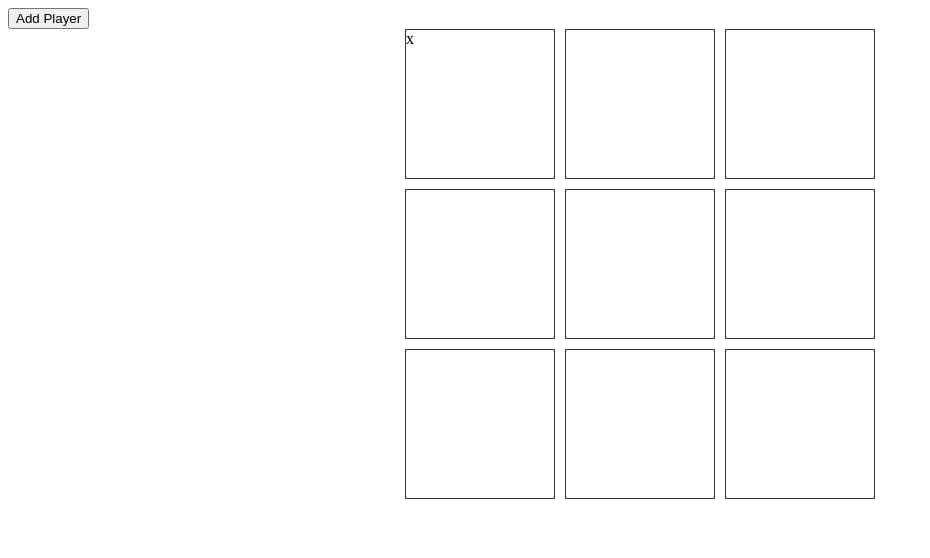
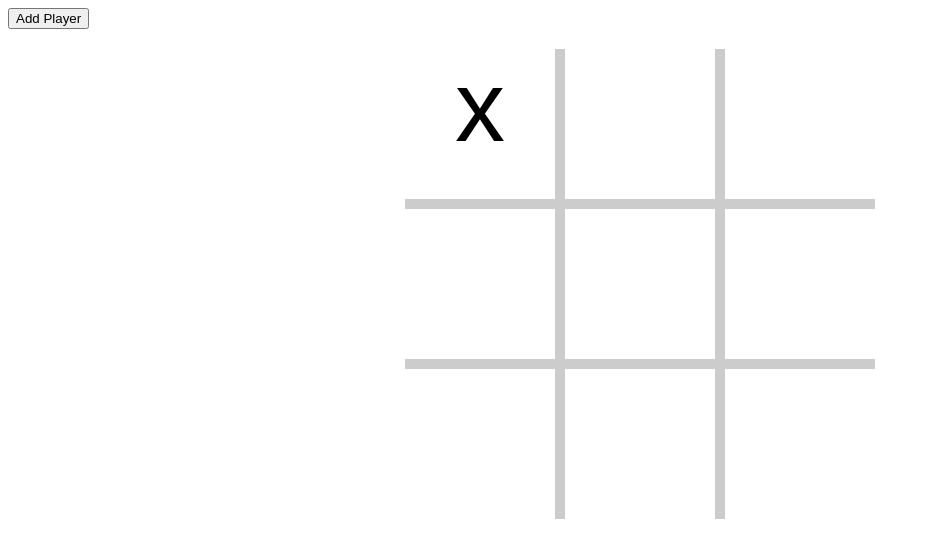
Before and after one commit to cvfavano/tictactoe, a plain HTML site: page index.html in a window 1280 px wide. Both pictures are taken after a click on the element 480 px from the left and 104 px from the top of the page. Shown: the whole page, without its empty margins (0-930 px from the left). Drawn offline with Linux system fonts and the light colour scheme.

Commit message:
Added css changes, and game logic for storing input and updating display

```diff
--- a/script.js
+++ b/script.js
@@ -6,40 +6,90 @@ const playerFactory = (name, sign) => {
     }
 }
 
+const player1 = playerFactory("christa","x");
+const player2 = playerFactory("jordan","o");
+
+
+const gameManager = (() => {
+    let _board = [[],[],[]];
+    let isTurn;
+
+    let getPlayer = ( ) => {
+        if(isTurn == player2  || isTurn == null){
+            return isTurn = player1;
+
+        }
+        else {
+          return   isTurn = player2;
+           // return player2;
+        }
+
+    }
+    let boardUpdate = (obj) => {
+        _board[obj.arr[0]][obj.arr[1]] = player1.sign;
+        console.log(_board)
+        console.log('isWin?')
+    }
+    return {
+       boardUpdate,
+       getPlayer,
+       isTurn
+    }
+})()
+
+const isWin = ((player, board)=>{
+    const winningCombinations = [
+        [00,01,02],
+        [10,11,12],
+        [20,21,22],
+        [00,11,22], //diagonal
+        [02,11,20], //diagonal
+        [00,10,20], //vertical
+        [01,11,21], //vertical
+        [02,21,12]  //vertical
+    ]
+})()
+
 const gameBoard = (() => {
 
      let storeCell  = (obj) => {
         console.log(obj)
-        if(obj != null){
 
-            console.log(obj);
+        if(obj.arr != ''  ){
             displayController.updateDisplay(obj.event);
-
             return gameManager.boardUpdate(obj)
         }
 
         else{
             console.log('error')
-             return null;
         }
     }
 
+    let checkCell = (e) => {
+        const divID = document.getElementById(e.target.id);
+
+        if(divID.innerHTML != "") {
+            return false
+        }
+
+        return true
+    }
+
     let getCell = (e) => {
-       // const divID = document.getElementById(e.target.id);
-        console.log(e.target.id)
-        const x = `${e.target.id.substring(0,1)}`;
-        console.log(x)
+        const x = e.target.id.substring(0,1);
         const y = e.target.id.substring(1);
         const obj = {arr:[x,y], event:e }
-        console.log(obj)
+        const cellStatus = checkCell(e);
 
-             gameBoard.storeCell(obj)
+        if(cellStatus) {
+            return gameBoard.storeCell(obj)
+        }
 
+        console.log('error')
     }
 
 
     return {
-       // enterMove,
         storeCell,
         getCell
     }
@@ -49,48 +99,23 @@ const gameBoard = (() => {
 const displayController = (() => {
 
     const spots = document.getElementsByClassName('box');
-let result;
-  //  const spots = document.getElementsByClassName('box');
+
     for (let i = 0; i < spots.length; i++){
         spots[i].addEventListener("click", (e) => {
-                  result = gameBoard.getCell(e);
+              gameBoard.getCell(e);
         })
     }
-//add player
+
     const updateDisplay = (e) => {
 
+        const player = gameManager.getPlayer();
         const divID = document.getElementById(e.target.id);
-        const textNode = document.createTextNode(player1['sign']);
+        const textNode = document.createTextNode(player['sign']);
         divID.appendChild(textNode);
     }
 
     return{
-       // array,
-     //  addListener,
        updateDisplay,
-       result
-
-    }
-})()
-
-
-const gameManager = (() => {
-    let board = [[],[],[]];
-
-        console.log(displayController.result);
-
-
-    let boardUpdate = (obj) => {
-        board[obj.arr[0]][obj.arr[1]] = player1.sign;
-        console.log(board)
-    }
-
-    return {
-        //publicMethod
-        boardUpdate
     }
 
 })()
-
-
-const player1 = playerFactory("christa","x");
--- a/styles.css
+++ b/styles.css
@@ -1,13 +1,20 @@
+body {
+    font-family: sans-serif;
+}
+
 .board-container {
     display: grid;
     max-width: 470px;
-    margin: 0 auto;
+    margin: 20px auto;
     grid-gap: 10px;
     grid-template-columns: repeat(3, 150px);
     grid-template-rows: repeat(3, 150px);
+    background: #ccc;
+    font-size:100px;
 }
 
-.board-container > div {
-    border: 1px #333 solid;
-
+.board-container > div.box {
+    background: #fff;
+    text-align: center;
+    font-size: 100px;
 }
```
Lines whose indentation alone changed are shown as unchanged.
